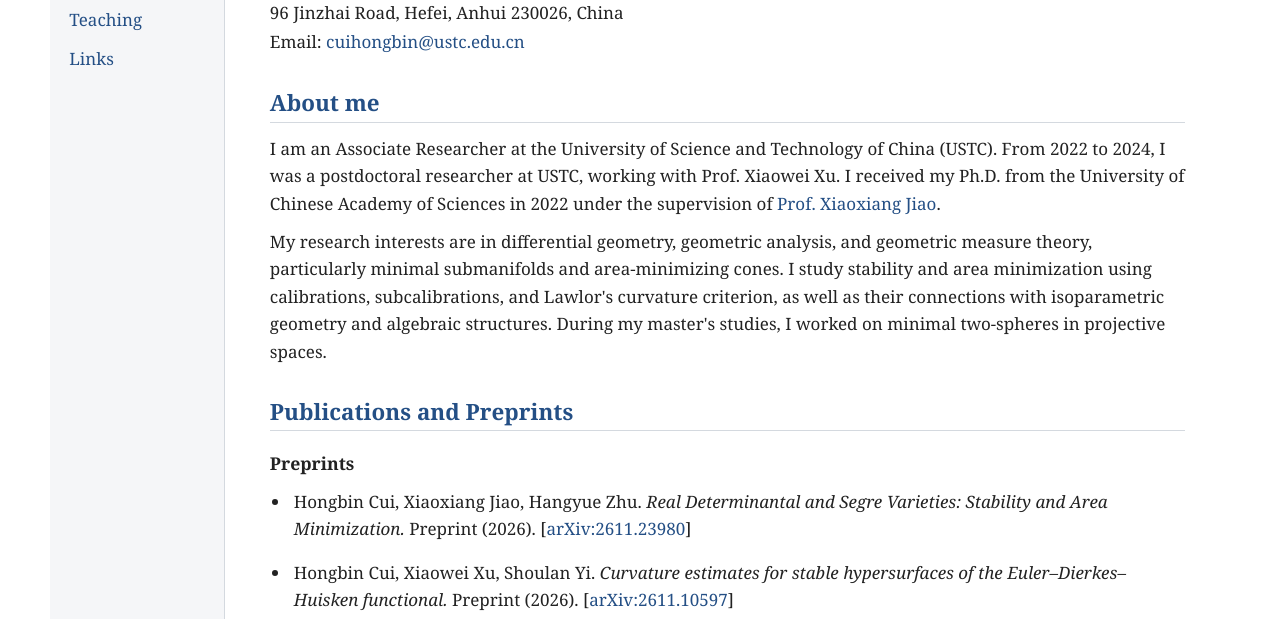
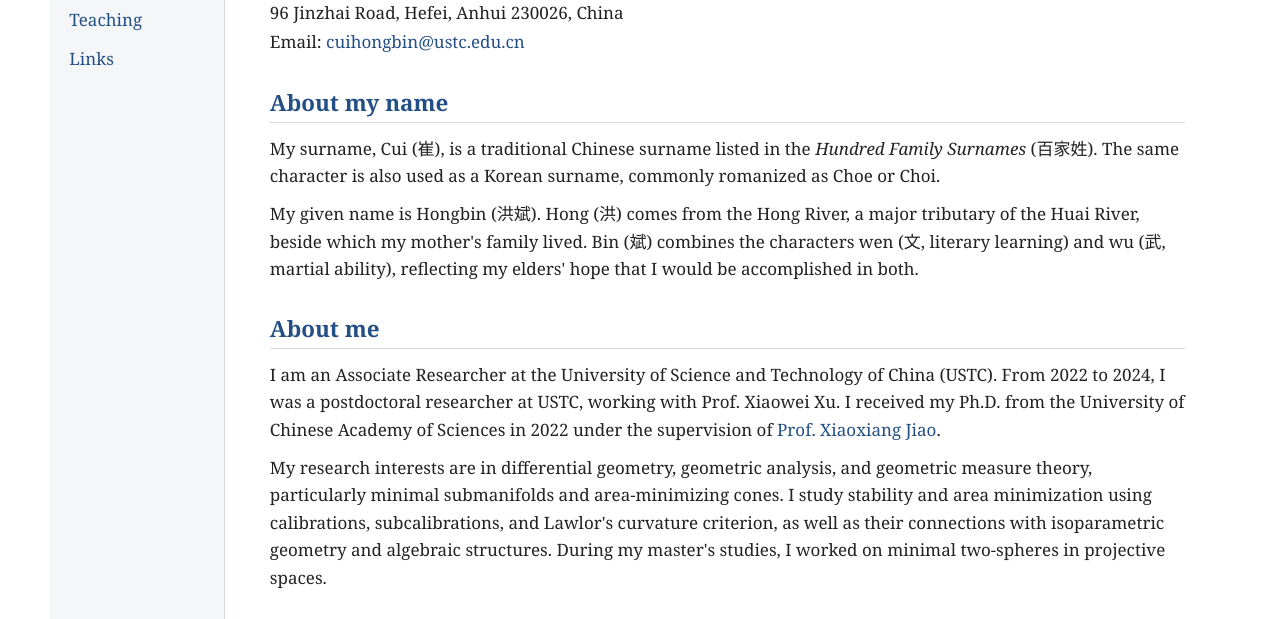
Before and after one commit to HongbinCui/HongbinCui.github.io, a plain HTML site: page index.html in a window 1280 px wide. Shown: the part 160-779 px from the top of the page. Drawn offline with Linux system fonts and the light colour scheme.

Commit message:
Add personal name information section
Added a section about my name with details on surname and given name.

```diff
--- a/index.html
+++ b/index.html
@@ -85,6 +85,22 @@
           Email: <a href="mailto:cuihongbin@ustc.edu.cn">cuihongbin@ustc.edu.cn</a>
         </p>
       </header>
+
+<h2>About my name</h2>
+
+<p>
+  My surname, Cui (崔), is a traditional Chinese surname listed in
+  the <em>Hundred Family Surnames</em> (百家姓). The same character
+  is also used as a Korean surname, commonly romanized as Choe or Choi.
+</p>
+
+<p>
+  My given name is Hongbin (洪斌). Hong (洪) comes from the Hong River,
+  a major tributary of the Huai River, beside which my mother's family
+  lived. Bin (斌) combines the characters wen (文, literary learning)
+  and wu (武, martial ability), reflecting my elders' hope that
+  I would be accomplished in both.
+</p>
 
       <section aria-labelledby="about">
         <h2 id="about">About me</h2>
```
